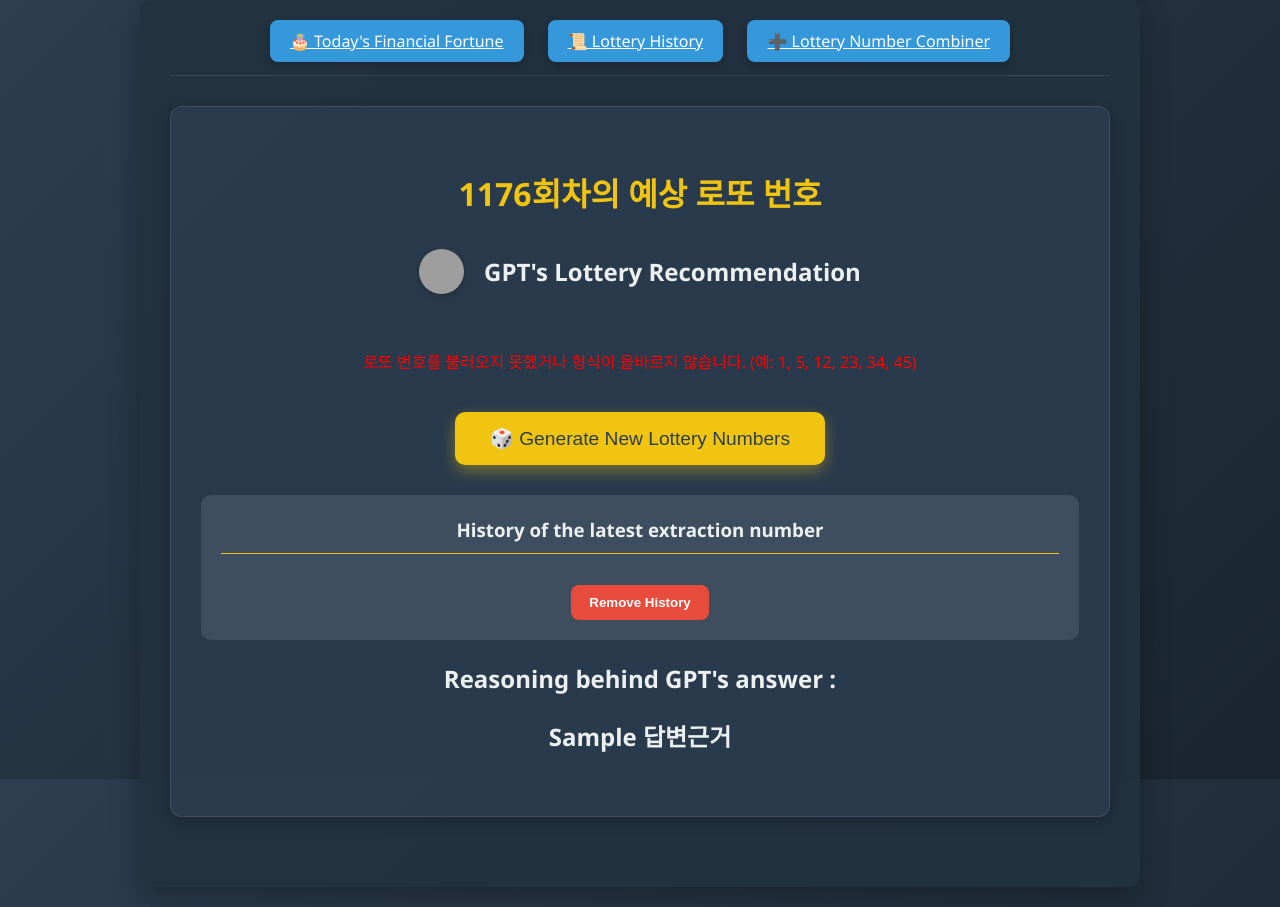
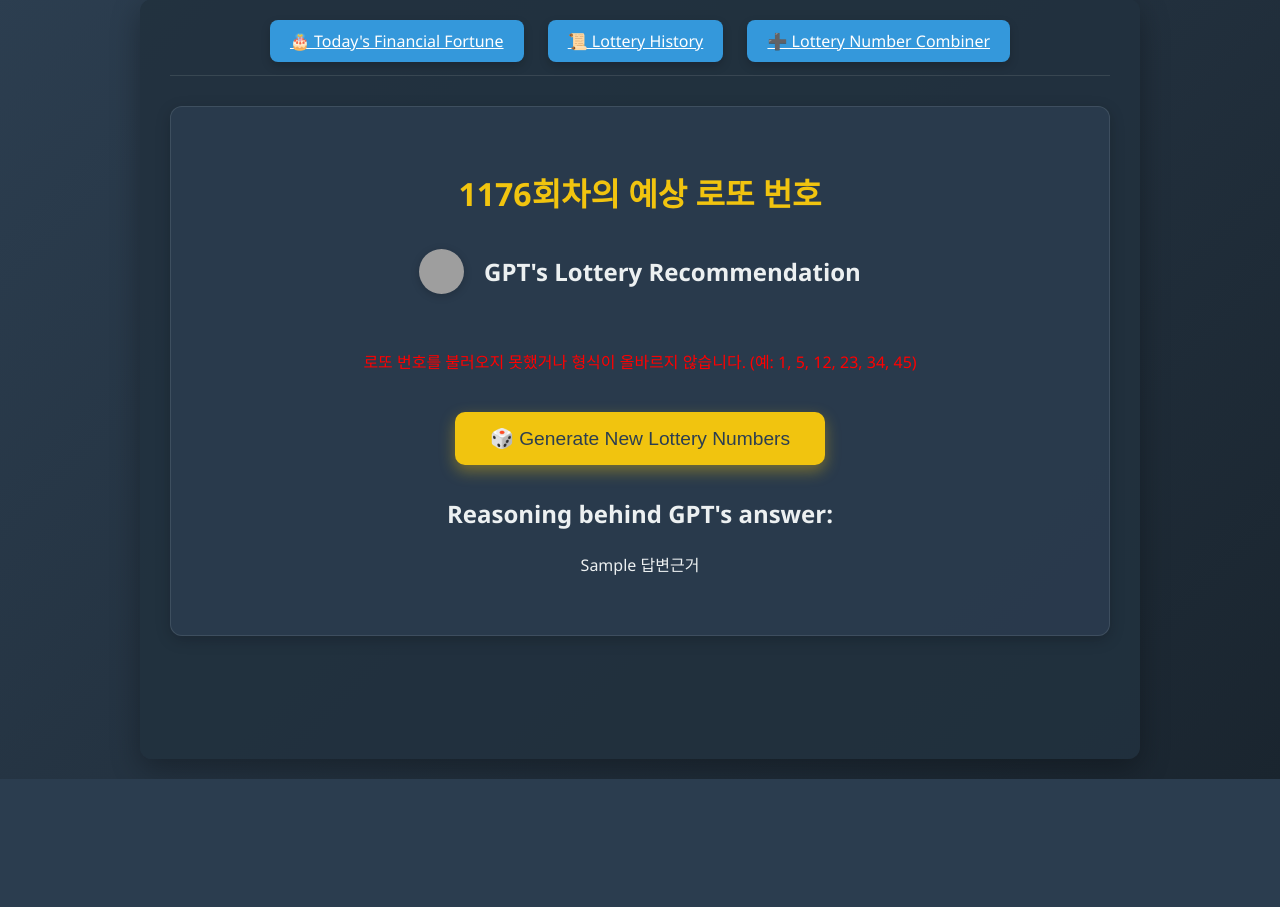
Before and after one commit to koh-hongQ/AIwebsite_LottoPredict, a Django app: template main/templates/main/lotto_predict.html in a window 1280 px wide. Shown: the part 21-928 px from the top of the page. After the commit the page ends 800 px from the top, so only its background shows below. Run offline with Django 5.2, Linux system fonts and the light colour scheme; the template is opened without the code that fills it: most values are stand-ins (such as "Sample title", 1, 10 or a date in 2020); grey boxes are pictures that could not be loaded.

Commit message:
수정정

```diff
--- a/main/templates/main/lotto_predict.html
+++ b/main/templates/main/lotto_predict.html
@@ -39,47 +39,7 @@
             padding-bottom: 20px;
             border-bottom: 1px solid rgba(255, 255, 255, 0.1);
         }
-        #history-section {
-            margin-top: 30px;
-            background-color: rgba(255, 255, 255, 0.1);
-            padding: 20px;
-            border-radius: 10px;
-            color: #ecf0f1;
-        }
-        #history-section h3 {
-            margin-top: 0;
-            margin-bottom: 15px;
-            font-weight: 600;
-            border-bottom: 1px solid #f1c40f;
-            padding-bottom: 8px;
-        }
 
-        #history-list {
-            list-style: decimal inside;
-            max-height: 180px;
-            overflow-y: auto;
-            padding-left: 0;
-            margin-bottom: 15px;
-        }
-
-        #history-list li {
-            padding: 6px 8px;
-            border-bottom: 1px solid rgba(241, 196, 15, 0.3);
-        }
-
-        #clear-history-btn {
-            background-color: #e74c3c;
-            color: white;
-            border: none;
-            border-radius: 8px;
-            padding: 10px 18px;
-            cursor: pointer;
-            font-weight: 600;
-            transition: background-color 0.3s ease;
-        }
-        #clear-history-btn:hover {
-            background-color: #c0392b;
-        }
         .navbar a{
             padding: 10px 20px;
             margin: 0 10px;
@@ -198,6 +158,8 @@
             transform: translateY(-3px);
             color: white;
         }
+        /*History Section 스타일*/
+
 
         /* Responsive Design */
         @media (max-width: 768px) {
@@ -250,49 +212,7 @@
             }
         }
 
-        /*History Section 스타일*/
 
-        #history-section {
-            margin-top: 30px;
-            background-color: rgba(255, 255, 255, 0.1);
-            padding: 20px;
-            border-radius: 10px;
-            color: #ecf0f1;
-        }
-        #history-section h3 {
-            margin-top: 0;
-            margin-bottom: 15px;
-            font-weight: 600;
-            border-bottom: 1px solid #f1c40f;
-            padding-bottom: 8px;
-        }
-
-        #history-list {
-            list-style: decimal inside;
-            max-height: 180px;
-            overflow-y: auto;
-            padding-left: 0;
-            margin-bottom: 15px;
-        }
-
-        #history-list li {
-            padding: 6px 8px;
-            border-bottom: 1px solid rgba(241, 196, 15, 0.3);
-        }
-
-        #clear-history-btn {
-            background-color: #e74c3c;
-            color: white;
-            border: none;
-            border-radius: 8px;
-            padding: 10px 18px;
-            cursor: pointer;
-            font-weight: 600;
-            transition: background-color 0.3s ease;
-        }
-        #clear-history-btn:hover {
-            background-color: #c0392b;
-        }
     </style>
 </head>
 
@@ -319,14 +239,8 @@
                     </button>
                 </div>
             </div>
-            <!-- 히스토리 영역 추가 -->
-             <div id="history-section">
-                <h3>History of the latest extraction number</h3>
-                <ul id="history-list"></ul>
-                <button id="clear-history-btn" onclick="'clearHistory()">Remove History</button>
-             </div>
-            <h2 id="round-title">Reasoning behind GPT's answer : </h1>
-            <h2 id="round-title"> {{답변근거}} </h1>
+            <h2>Reasoning behind GPT's answer:</h2>
+            <p>{{답변근거}}</p>
         </div>
     </div>
 
@@ -407,30 +321,6 @@
         location.reload();
     }
 
-    //현재까지 뽑은 번호의 히스토리 구현
-
-    function addHistory(number){
-        let history = JSON.parse(sessionStorage.getItem('numberHistory')) || [];
-        history.push(number);
-        sessionStorage.setItem('numberHistory', JSON.stringify(history));
-        updateHistoryList();
-    }
-
-    function updateHistoryList() {
-        let history = JSON.parse(sessionStorage.getItem('numberHistory')) || [];
-        const list = document.getElementById('history-list');
-        list.innerHTML = '';
-        history.forEach((num, index) => {
-            const li = document.createElement('li');
-            li.textContent = `${index + 1}. ${num}`;
-            list.appendChild(li);
-        });
-    }
-
-    function clearHistory(){
-        sessionStorage.removeItem('numberHistory');
-        updateHistoryList();
-    }
     </script>
 </body>
 </html>
```
